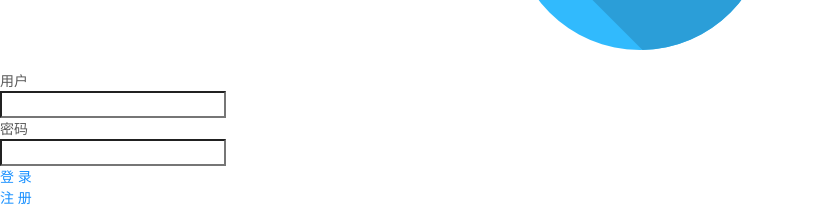
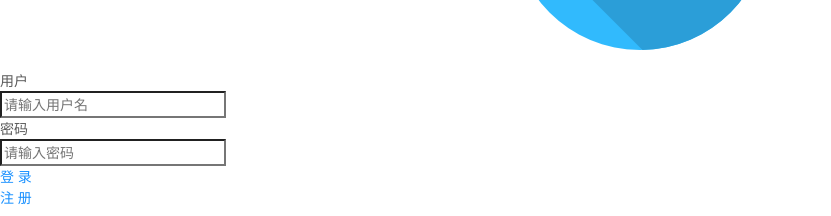
Before and after one commit to liutaochange/react-boss-app, a React app: page /login.html in a window 1280 px wide. Shown: the part 256-472 px from the top of the page, without its empty margins (0-831 px from the left). Built offline with nearby package versions, Linux system fonts and the light colour scheme.

Commit message:
add hooks

```diff
--- a/src/pages/login/index.js
+++ b/src/pages/login/index.js
@@ -1,27 +1,45 @@
-import React from "react";
+import React, { useState, useEffect } from "react";
 import Logo from "@/components/logo";
 import { List, InputItem, WingBlank, WhiteSpace, Button } from "antd-mobile";
 import { withRouter } from "react-router-dom";
 
-class Login extends React.Component {
-  render() {
+const Login = props => {
+  const [user, setUser] = useState('');
+  const [password, setPassword] = useState('');
+  const [msg, setMsg] = useState('');
+  const login = () => {
+    useEffect(() => {
+
+    })
+  }
   return (
     <div>
       <Logo />
       <WingBlank>
         <List>
-            <InputItem>用户</InputItem>
+          {msg?<p className='error-msg'>{msg}</p>:null}
           <WhiteSpace />
-            <InputItem>密码</InputItem>
+          <InputItem value={user} placeholder="请输入用户名" onChange={(val) => {
+            console.log(val)
+          }}>用户</InputItem>
+          <WhiteSpace />
+          <InputItem value={password} placeholder="请输入密码" onChange={(val) => {
+            console.log(val)
+          }}>密码</InputItem>
         </List>
         <WhiteSpace />
-          <Button>登录</Button>
+        <Button onClick={login}>登录</Button>
         <WhiteSpace />
-          <Button>注册</Button>
+        <Button
+          onClick={() => {
+            props.history.push("/register.html");
+          }}
+        >
+          注册
+        </Button>
       </WingBlank>
     </div>
   );
-  }
-}
+};
 
 export default withRouter(Login);
```
Lines whose indentation alone changed are shown as unchanged.
